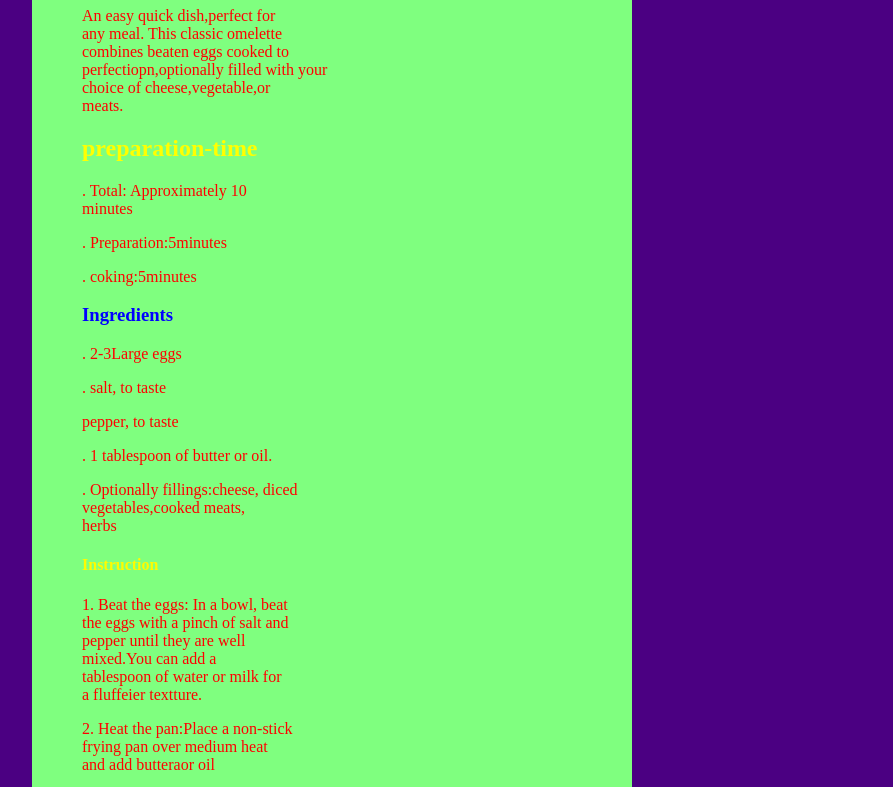
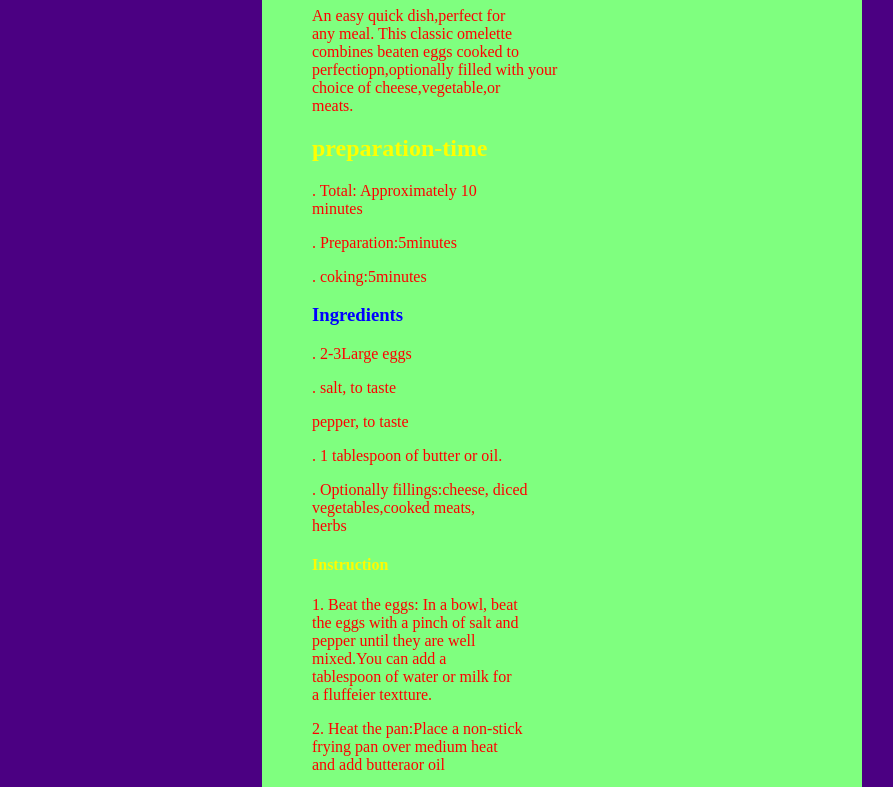
Before and after one commit to salemthebest234/my-final-website, a plain HTML site: page index.html in a window 1280 px wide. Shown: the part 390-1177 px from the top of the page, without its empty margins (46-939 px from the left). Drawn offline with Linux system fonts and the light colour scheme.

Commit message:
Your descriptive commit message

```diff
--- a/style.css
+++ b/style.css
@@ -1,7 +1,7 @@
 .container{
     background-color: #7fff7f;
     width: 500px;
-    margin-left: 70px;
+    margin-left: 300px;
     padding: 50px;
 }
 body{
```
